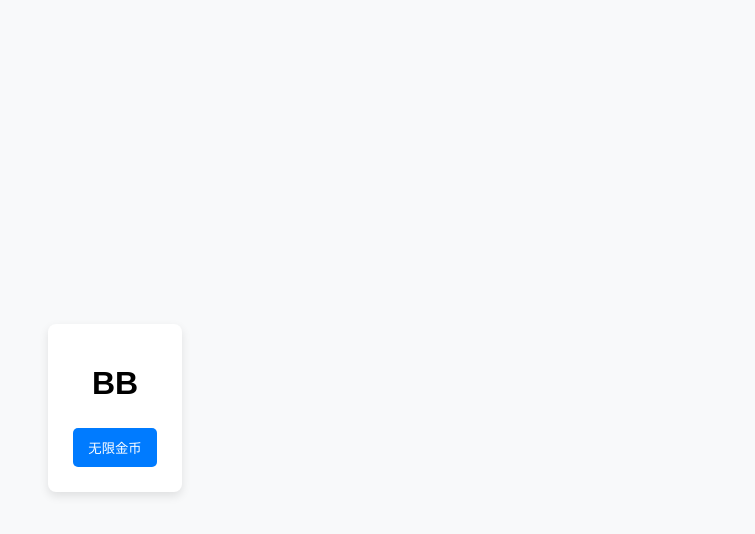
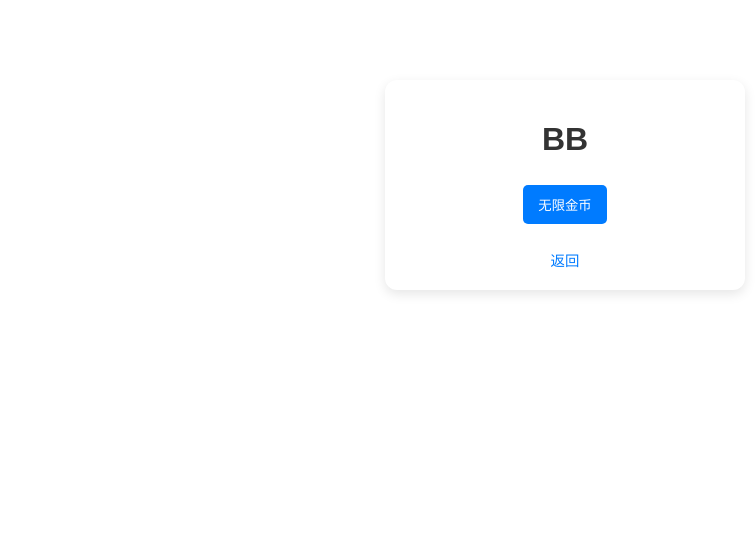
Before and after one commit to ccccqiang/cq, a plain HTML site: page bb.html in a window 1280 px wide. Shown: the whole page, without its empty margins (525-1280 px from the left). Drawn offline with Linux system fonts and the light colour scheme.

Commit message:
优化了页面样式并添加了返回功能
- 调整了页面背景颜色和文字颜色，提高了可读性
- 修改了容器样式，使其更加居中并优化了布局
- 在 bb.html 和 cishen.html 中添加了返回按钮，增强了用户体验
- 优化了按钮样式，增加了过渡效果

```diff
--- a/bb.html
+++ b/bb.html
@@ -3,22 +3,30 @@
 <head>
     <meta charset="UTF-8">
     <meta name="viewport" content="width=device-width, initial-scale=1.0">
-    <title>bbld</title>
+    <title>BBLD</title>
     <style>
         body {
             font-family: 'Arial', sans-serif;
+            background-color: transparent;
+            margin: 0;
             display: flex;
             justify-content: center;
             align-items: center;
             height: 100vh;
-            background-color: #f8f9fa;
+            color: #333;
         }
         .container {
             background: #fff;
-            padding: 20px;
-            border-radius: 8px;
-            box-shadow: 0 4px 10px rgba(0, 0, 0, 0.1);
+            padding: 20px 30px;
+            border-radius: 12px;
+            box-shadow: 0 4px 12px rgba(0, 0, 0, 0.1);
             text-align: center;
+            width: 90%;
+            max-width: 300px;
+            position: fixed;
+            top: 10%;
+            right: 10px;
+            z-index: 1000;
         }
         .button-group {
             margin-top: 10px;
@@ -63,6 +71,17 @@
             from {bottom: 30px; opacity: 1;}
             to {bottom: 20px; opacity: 0;}
         }
+        .return-link {
+            margin-top: 20px;
+            display: block;
+            font-size: 0.9em;
+            color: #007BFF;
+            text-decoration: none;
+            transition: color 0.3s;
+        }
+        .return-link:hover {
+            color: #0056b3;
+        }
     </style>
 </head>
 <body>
@@ -71,6 +90,7 @@
         <div class="button-group">
             <button onclick="searchAndModify()">无限金币</button>
         </div>
+        <a class="return-link" href="https://ccccqiang.github.io/cq/">返回</a>
     </div>
     <div id="toast" class="toast">成功</div>
 
```
Also changed, not shown: cishen.html (+4 -0 lines).
